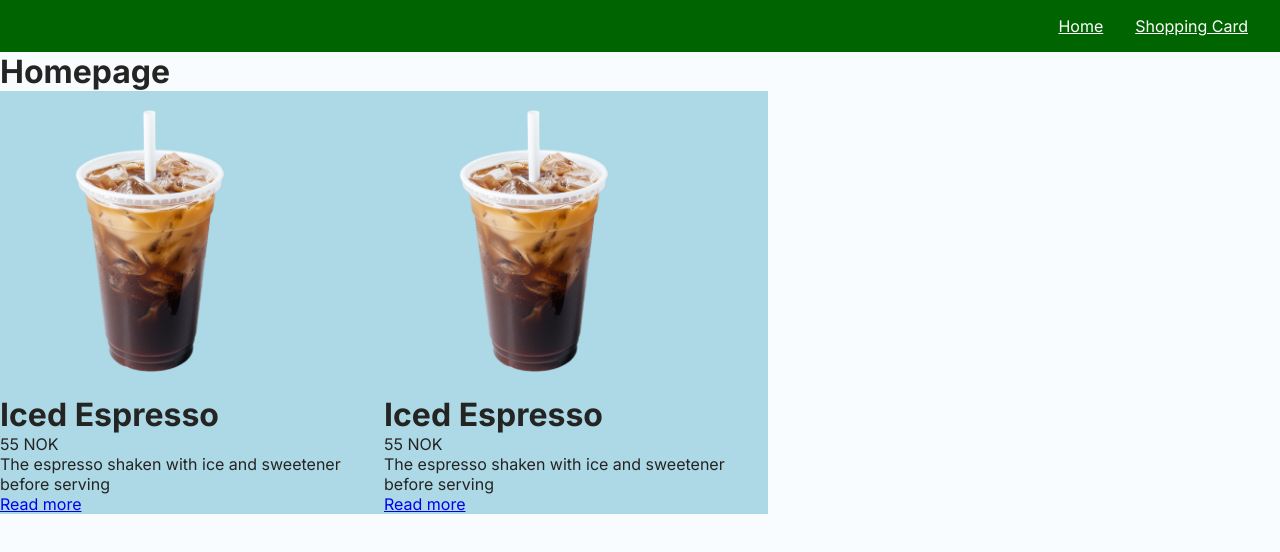
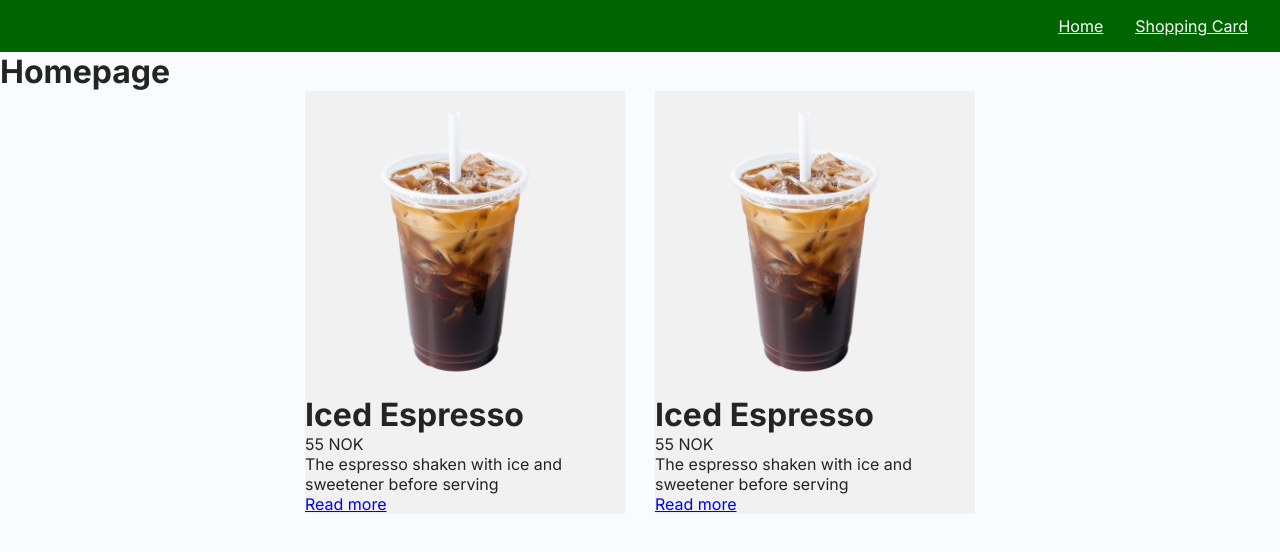
Before and after one commit to KaterinaB10/next-project, a Next.js app: page / in a window 1280 px wide. Shown: the top 552 px of the page. Built offline with nearby package versions, Linux system fonts and the light colour scheme.

Commit message:
added css

```diff
--- a/app/components/Card.tsx
+++ b/app/components/Card.tsx
@@ -1,5 +1,6 @@
 import Link from "next/link";
 import Image from "next/image";
+import style from "./card.module.css";
 
 interface CardProperties {
   image?: string;
@@ -11,7 +12,7 @@ interface CardProperties {
 
 export function Card({ image, title, price, someText, link }: CardProperties) {
   return (
-    <div style={{ backgroundColor: "lightBlue", width: "100%" }}>
+    <div className={style.cardContainer}>
       {image && <Image src={image} alt={someText} width={300} height={300} />}
       <h1>{title}</h1>
       <p>{price}</p>
--- /dev/null
+++ b/app/components/card.module.css
@@ -0,0 +1,10 @@
+.cardContainer {
+  width: 100%;
+  background-color: #f1f1f1;
+  transition: 0.5s;
+}
+
+.cardContainer:hover {
+  background-color: #522818;
+  transition: 0.5s;
+}
--- a/app/globals.css
+++ b/app/globals.css
@@ -12,4 +12,6 @@ body {
   max-width: 100%;
   display: flex;
   flex-wrap: wrap;
+  justify-content: center;
+  gap: 30px;
 }
--- a/app/page.tsx
+++ b/app/page.tsx
@@ -27,7 +27,7 @@ export default async function Home() {
       <h1>Homepage</h1>
       <div className="flexBoxClass">
         {products.map((product: Product) => (
-          <div style={{ width: "30%" }} key={product.id}>
+          <div style={{ width: "25%" }} key={product.id}>
             <Card
               image={product.image}
               title={product.title}
```
